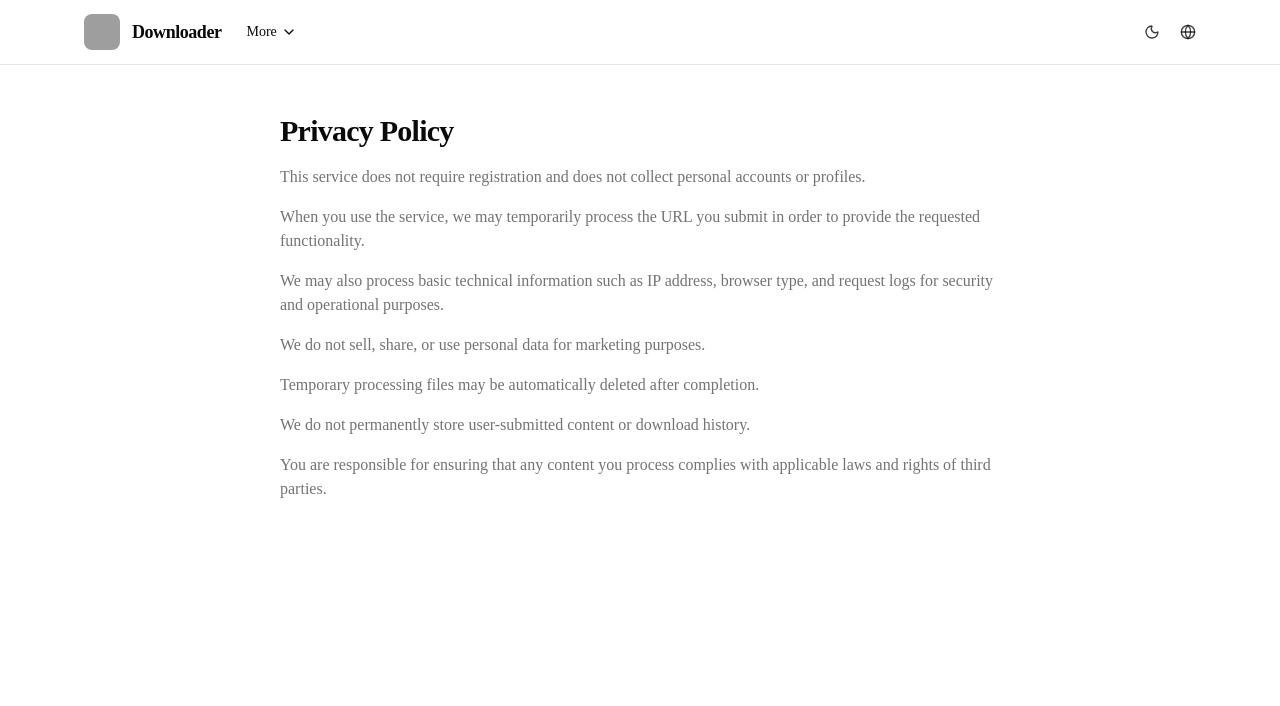
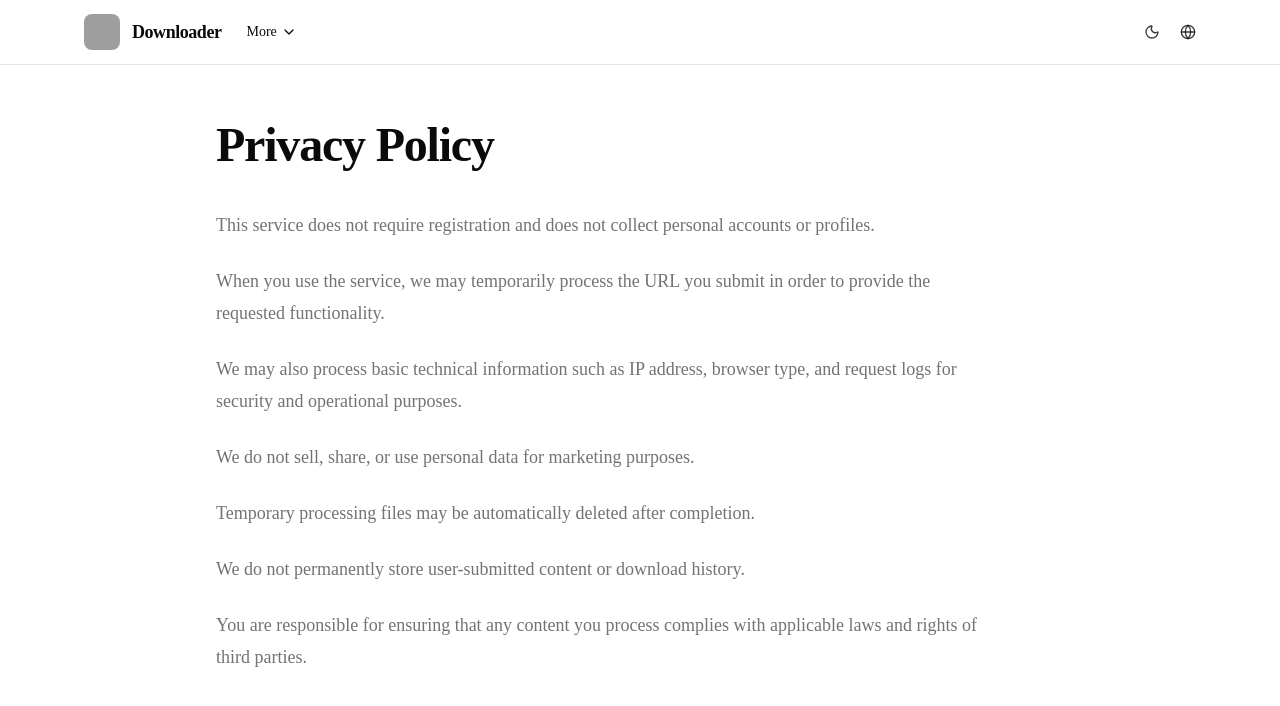
Before and after one commit to DavidPepanyan/Downloader, a Next.js app: page /privacy in a window 1280 px wide. Shown: the top 706 px of the page. Built offline with nearby package versions, Linux system fonts and the light colour scheme; grey boxes are pictures that could not be loaded.

Commit message:
Refactor DMCA, Privacy, and Terms pages for improved layout and readability; increase font sizes and spacing for better user experience

```diff
--- a/app/dmca/page.tsx
+++ b/app/dmca/page.tsx
@@ -1,21 +1,23 @@
 export default function DmcaPage() {
   return (
-    <main className="mx-auto w-full max-w-3xl px-6 py-12">
-      <h1 className="text-3xl font-bold tracking-tight">Copyright &amp; DMCA Policy</h1>
-      <p className="mt-4 text-muted-foreground">
+    <main className="mx-auto w-full max-w-4xl px-6 py-14">
+      <h1 className="text-4xl font-bold tracking-tight sm:text-5xl">
+        Copyright &amp; DMCA Policy
+      </h1>
+      <p className="mt-10 max-w-3xl text-base leading-8 text-muted-foreground sm:text-lg">
         We respect intellectual property rights and comply with valid copyright
         removal requests.
       </p>
-      <p className="mt-4 text-muted-foreground">
+      <p className="mt-6 max-w-3xl text-base leading-8 text-muted-foreground sm:text-lg">
         If you believe that content processed through this service violates your
         rights, you may contact us with a description of the issue and relevant
         details.
       </p>
-      <p className="mt-4 text-muted-foreground">
+      <p className="mt-6 max-w-3xl text-base leading-8 text-muted-foreground sm:text-lg">
         We may investigate and remove access to the reported content or restrict
         related functionality if necessary.
       </p>
-      <p className="mt-4 text-muted-foreground">
+      <p className="mt-6 max-w-3xl text-base leading-8 text-muted-foreground sm:text-lg">
         We reserve the right to block users who repeatedly violate copyright rules
         or misuse the service.
       </p>
--- a/app/privacy/page.tsx
+++ b/app/privacy/page.tsx
@@ -1,29 +1,29 @@
 export default function PrivacyPolicyPage() {
   return (
-    <main className="mx-auto w-full max-w-3xl px-6 py-12">
-      <h1 className="text-3xl font-bold tracking-tight">Privacy Policy</h1>
-      <p className="mt-4 text-muted-foreground">
+    <main className="mx-auto w-full max-w-4xl px-6 py-14">
+      <h1 className="text-4xl font-bold tracking-tight sm:text-5xl">Privacy Policy</h1>
+      <p className="mt-10 max-w-3xl text-base leading-8 text-muted-foreground sm:text-lg">
         This service does not require registration and does not collect personal
         accounts or profiles.
       </p>
-      <p className="mt-4 text-muted-foreground">
+      <p className="mt-6 max-w-3xl text-base leading-8 text-muted-foreground sm:text-lg">
         When you use the service, we may temporarily process the URL you submit in
         order to provide the requested functionality.
       </p>
-      <p className="mt-4 text-muted-foreground">
+      <p className="mt-6 max-w-3xl text-base leading-8 text-muted-foreground sm:text-lg">
         We may also process basic technical information such as IP address, browser
         type, and request logs for security and operational purposes.
       </p>
-      <p className="mt-4 text-muted-foreground">
+      <p className="mt-6 max-w-3xl text-base leading-8 text-muted-foreground sm:text-lg">
         We do not sell, share, or use personal data for marketing purposes.
       </p>
-      <p className="mt-4 text-muted-foreground">
+      <p className="mt-6 max-w-3xl text-base leading-8 text-muted-foreground sm:text-lg">
         Temporary processing files may be automatically deleted after completion.
       </p>
-      <p className="mt-4 text-muted-foreground">
+      <p className="mt-6 max-w-3xl text-base leading-8 text-muted-foreground sm:text-lg">
         We do not permanently store user-submitted content or download history.
       </p>
-      <p className="mt-4 text-muted-foreground">
+      <p className="mt-6 max-w-3xl text-base leading-8 text-muted-foreground sm:text-lg">
         You are responsible for ensuring that any content you process complies with
         applicable laws and rights of third parties.
       </p>
--- a/app/terms/page.tsx
+++ b/app/terms/page.tsx
@@ -1,30 +1,30 @@
 export default function TermsPage() {
   return (
-    <main className="mx-auto w-full max-w-3xl px-6 py-12">
-      <h1 className="text-3xl font-bold tracking-tight">Terms of Use</h1>
-      <p className="mt-4 text-muted-foreground">
+    <main className="mx-auto w-full max-w-4xl px-6 py-14">
+      <h1 className="text-4xl font-bold tracking-tight sm:text-5xl">Terms of Use</h1>
+      <p className="mt-10 max-w-3xl text-base leading-8 text-muted-foreground sm:text-lg">
         This service is provided &quot;as is&quot; for personal and lawful use only.
       </p>
-      <p className="mt-4 text-muted-foreground">
+      <p className="mt-6 max-w-3xl text-base leading-8 text-muted-foreground sm:text-lg">
         By using this website, you agree that you are solely responsible for the
         actions you take and for any content you access, process, or download.
       </p>
-      <p className="mt-4 text-muted-foreground">
+      <p className="mt-6 max-w-3xl text-base leading-8 text-muted-foreground sm:text-lg">
         You may only use this service with content that you own, have permission to
         access, or are legally allowed to use.
       </p>
-      <p className="mt-4 text-muted-foreground">
+      <p className="mt-6 max-w-3xl text-base leading-8 text-muted-foreground sm:text-lg">
         We do not store user accounts, personal data, or download history.
       </p>
-      <p className="mt-4 text-muted-foreground">
+      <p className="mt-6 max-w-3xl text-base leading-8 text-muted-foreground sm:text-lg">
         We may restrict or block access to the service if we detect abuse, illegal
         activity, or violation of these terms.
       </p>
-      <p className="mt-4 text-muted-foreground">
+      <p className="mt-6 max-w-3xl text-base leading-8 text-muted-foreground sm:text-lg">
         We do not guarantee that the service will always work with all websites,
         formats, or sources.
       </p>
-      <p className="mt-4 text-muted-foreground">
+      <p className="mt-6 max-w-3xl text-base leading-8 text-muted-foreground sm:text-lg">
         Use of this service is at your own risk.
       </p>
     </main>
```
